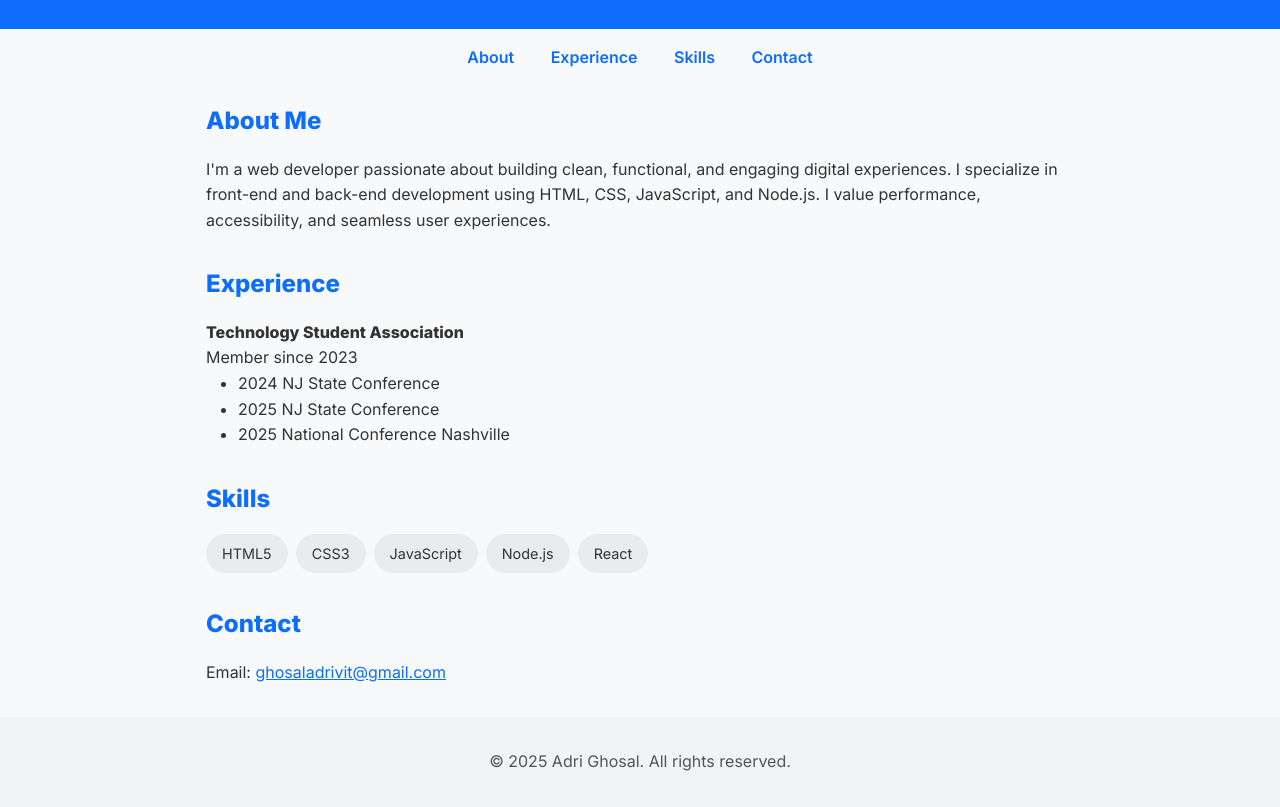
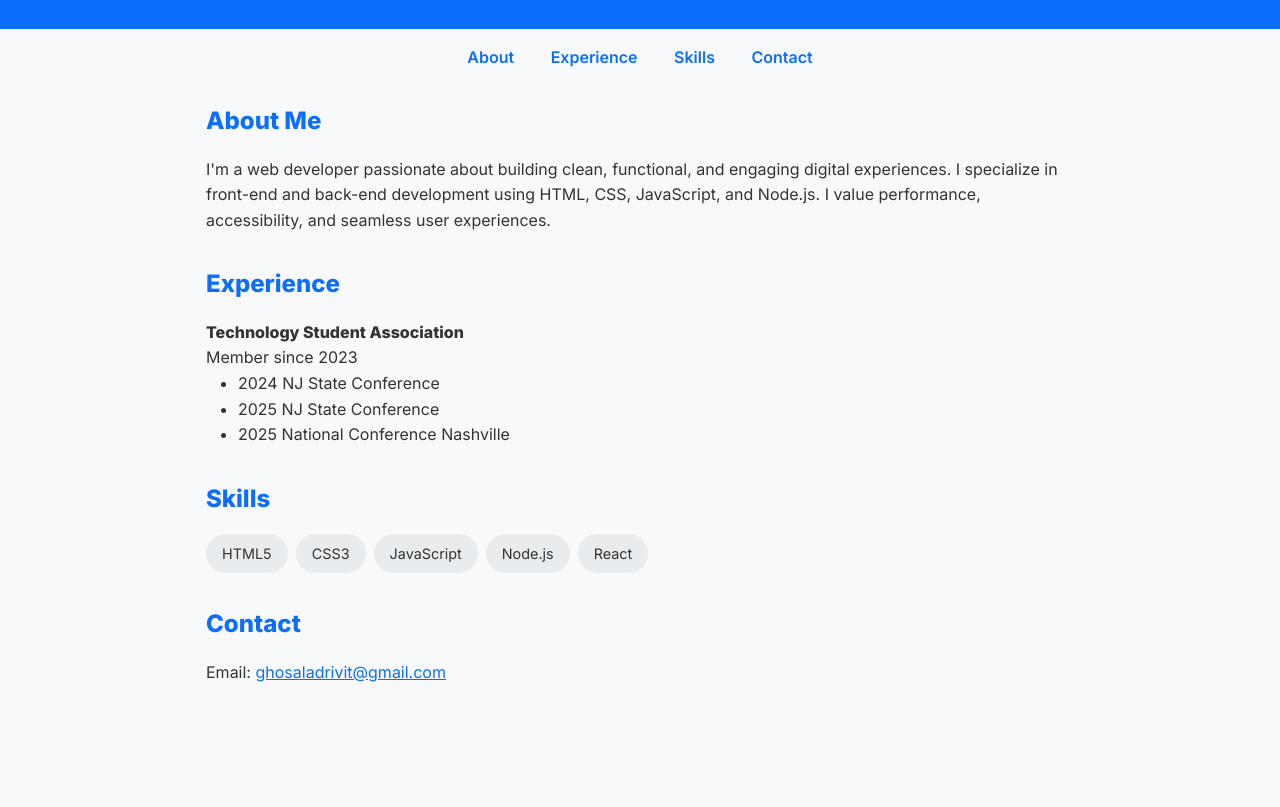
Before and after one commit to adrighosal/myportfolio, a plain HTML site: page index.html in a window 1280 px wide. Shown: the part 138-945 px from the top of the page. After the commit the page ends 855 px from the top, so only its background shows below. Drawn offline with Linux system fonts and the light colour scheme.

Commit message:
Update index.html

```diff
--- a/index.html
+++ b/index.html
@@ -133,8 +133,6 @@
     <p>Email: <a href="mailto:ghosaladrivit@gmail.com">ghosaladrivit@gmail.com</a></p>
   </section>
 
-  <footer>
-    <p>&copy; 2025 Adri Ghosal. All rights reserved.</p>
-  </footer>
+
 </body>
 </html>
```
